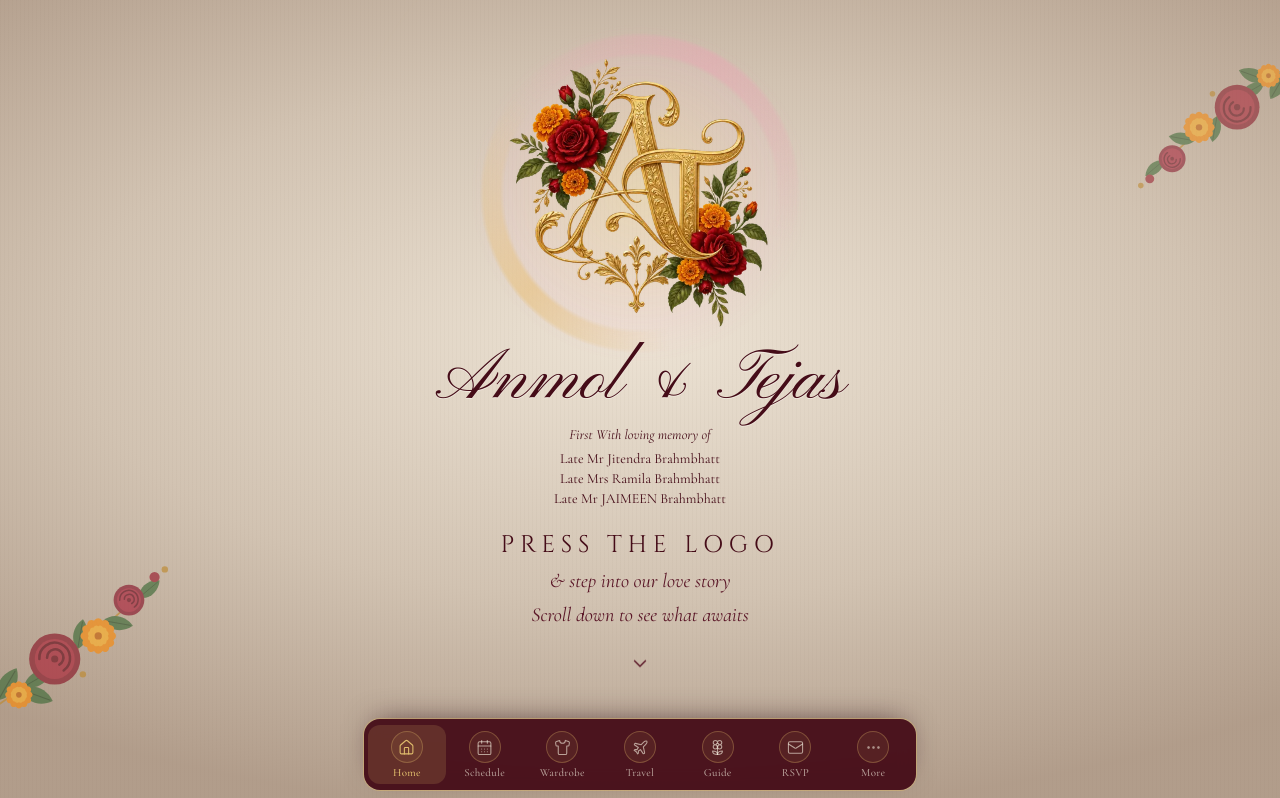
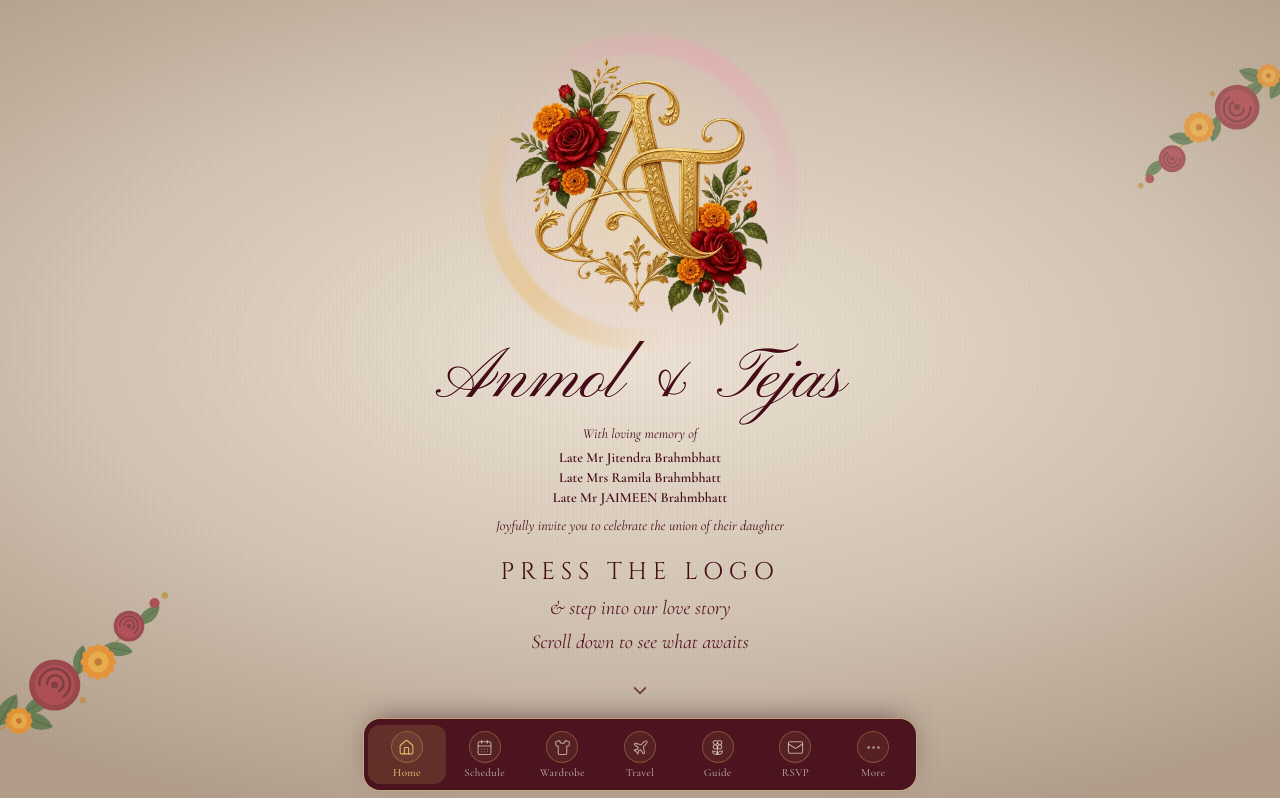
Before and after one commit to hill07/tejas-anoml, a React (Vite) app: page / in a window 1280 px wide. Shown: the top 798 px of the page. Built offline with nearby package versions, Linux system fonts and the light colour scheme.

Commit message:
Bold memorial names and add invitation line

```diff
--- a/src/pages/Home.tsx
+++ b/src/pages/Home.tsx
@@ -69,14 +69,17 @@ function Hero() {
 
       <div className="mt-2 animate-rise px-2 text-center [animation-delay:.45s]">
         <p className="font-serif text-xs italic leading-relaxed text-maroon-deep sm:text-sm">
-          First With loving memory of
+          With loving memory of
         </p>
-        <p className="mt-1 font-serif text-xs leading-relaxed text-maroon-deep sm:text-sm">
+        <p className="mt-1 font-serif text-xs font-bold leading-relaxed text-maroon-deep sm:text-sm">
           Late Mr Jitendra Brahmbhatt
           <br />
           Late Mrs Ramila Brahmbhatt
           <br />
           Late Mr JAIMEEN Brahmbhatt
+        </p>
+        <p className="mt-2 font-serif text-xs italic leading-relaxed text-maroon-deep sm:text-sm">
+          Joyfully invite you to celebrate the union of their daughter
         </p>
       </div>
 
```
